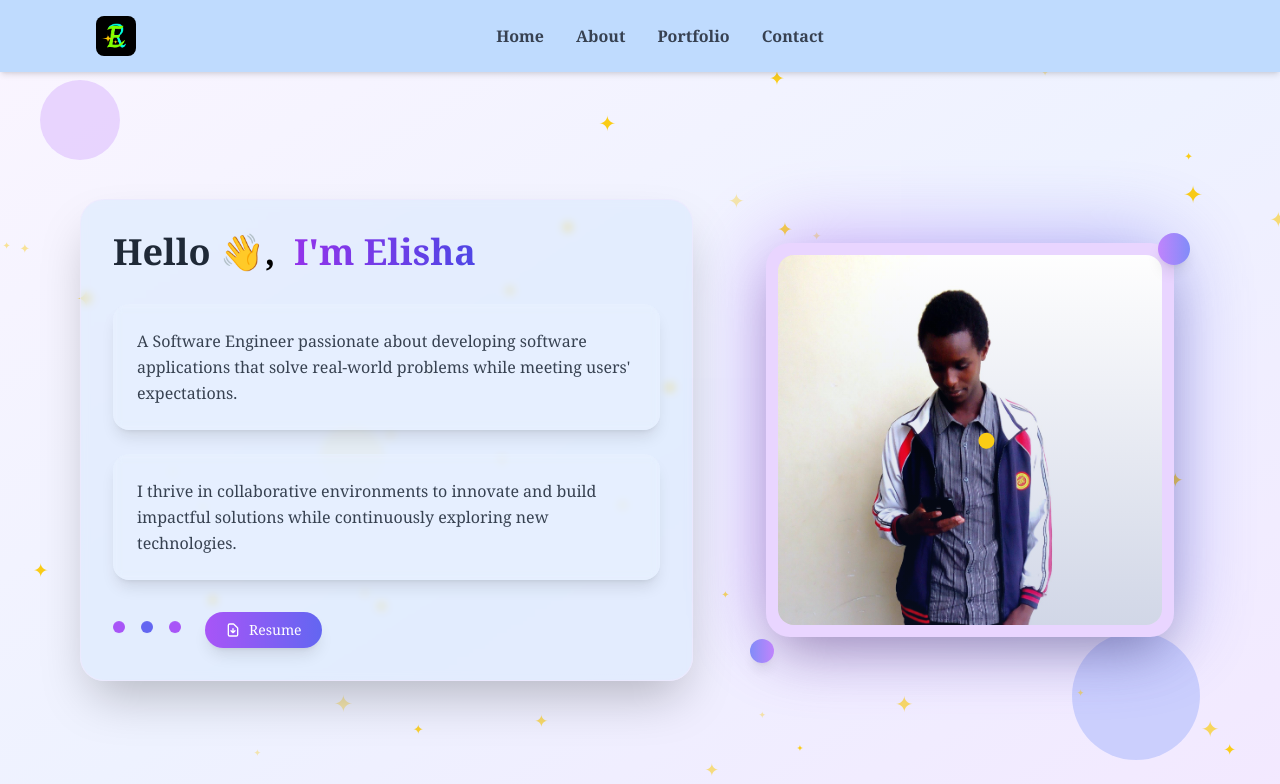
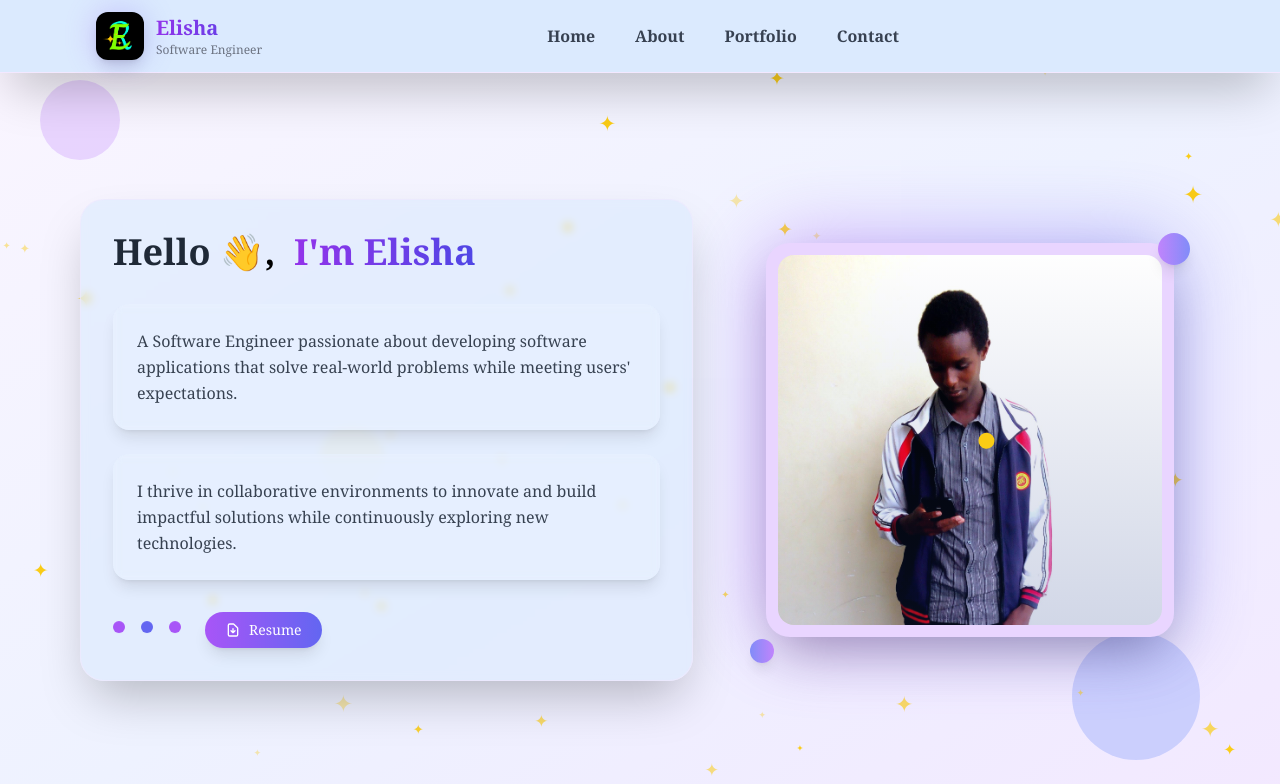
Before and after one commit to Elisha-Kiplangat/Portfolio-Website, a React (Vite) app: page / in a window 1280 px wide. Shown: the top 784 px of the page. Built offline with nearby package versions, Linux system fonts and the light colour scheme.

Commit message:
Nav refresh

```diff
--- a/src/components/Nav.tsx
+++ b/src/components/Nav.tsx
@@ -1,4 +1,5 @@
 import { useState } from 'react';
+import { motion } from 'framer-motion';
 import logo from '../assets/Logo.png'
 
 const Nav = () => {
@@ -9,67 +10,117 @@ const Nav = () => {
   };
 
   return (
-    <nav className="fixed top-0 left-0 w-full bg-blue-200 shadow-md py-4 md:px-20 font-serif z-50">
+    <nav className="fixed top-0 left-0 w-full bg-blue-100 backdrop-blur-md shadow-2xl py-3 md:px-20 font-serif z-50 border-b border-purple-100">
       <div className="container px-4 mx-auto flex justify-between items-center">
-        <div className="flex items-center">
-          <img
-            src={logo}
-            alt="logo"
-            className="w-10 h-10 rounded-lg"
+        <motion.div
+          className="flex items-center"
+          initial={{ opacity: 0, x: -20 }}
+          animate={{ opacity: 1, x: 0 }}
+          transition={{ duration: 0.5 }}
+        >
+          <div className="relative group">
+            <div className="absolute inset-0 bg-gradient-to-r from-purple-500 to-indigo-500 rounded-xl blur-lg opacity-30 group-hover:opacity-60 transition-opacity duration-300"></div>
+            <img
+              src={logo}
+              alt="logo"
+              className="relative w-12 h-12 rounded-xl shadow-lg transform group-hover:scale-110 transition-transform duration-300"
             />
+          </div>
+          <div className="ml-3">
+            <h1 className="text-xl font-bold bg-gradient-to-r from-purple-600 to-indigo-600 bg-clip-text text-transparent">
+              Elisha
+            </h1>
+            <p className="text-xs text-gray-500">Software Engineer</p>
+          </div>
+        </motion.div>
+
+        <div className="hidden sm:flex space-x-2 font-bold">
+          {['Home', 'About', 'Portfolio', 'Contact'].map((item, index) => (
+            <motion.a
+              key={item}
+              href={`#${item}`}
+              className="relative text-gray-700 hover:text-purple-600 px-4 py-2 rounded-full transition-all duration-300 group"
+              initial={{ opacity: 0, y: -20 }}
+              animate={{ opacity: 1, y: 0 }}
+              transition={{ delay: index * 0.1 + 0.3, duration: 0.5 }}
+            >
+              <span className="relative z-10">{item}</span>
+              <div className="absolute inset-0 bg-gradient-to-r from-purple-500 to-indigo-500 rounded-full opacity-0 group-hover:opacity-20 transition-opacity duration-300"></div>
+              <div className="absolute bottom-0 left-1/2 transform -translate-x-1/2 w-0 h-0.5 bg-gradient-to-r from-purple-500 to-indigo-500 group-hover:w-full transition-all duration-300"></div>
+            </motion.a>
+          ))}
         </div>
-        <div className="hidden sm:flex space-x-4 font-bold">
-          <a href="#Home" className="text-gray-700 hover:bg-purple-400 p-2 rounded">
-            Home
-          </a>
-          <a href="#About" className="text-gray-700 hover:bg-purple-400 p-2 rounded">
-            About
-          </a>
-          <a href="#Portfolio" className="text-gray-700 hover:bg-purple-400 p-2 rounded">
-            Portfolio
-          </a>
-          <a href="#Contact" className="text-gray-700 hover:bg-purple-400 p-2 rounded">
-            Contact
-          </a>
+
+        <div className="hidden sm:flex items-center space-x-4">
+          {/* <motion.button
+            className="bg-gradient-to-r from-purple-500 to-indigo-500 text-white px-6 py-2 rounded-full font-medium hover:from-purple-600 hover:to-indigo-600 transform hover:scale-105 transition-all duration-300 shadow-lg hover:shadow-xl"
+            initial={{ opacity: 0, x: 20 }}
+            animate={{ opacity: 1, x: 0 }}
+            transition={{ delay: 0.7, duration: 0.5 }}
+          >
+            Hire Me
+          </motion.button> */}
         </div>
-        <div className="hidden sm:flex space-x-4">
 
-        </div>
         <div className="sm:hidden flex items-center">
-          <button onClick={toggleMenu} className="text-gray-700 focus:outline-none">
-            <svg
+          <button
+            onClick={toggleMenu}
+            className="text-gray-700 focus:outline-none p-2 rounded-lg hover:bg-purple-100 transition-colors duration-300"
+          >
+            <motion.svg
               className="w-6 h-6"
               fill="none"
               stroke="currentColor"
               viewBox="0 0 24 24"
               xmlns="http://www.w3.org/2000/svg"
+              animate={{ rotate: isOpen ? 90 : 0 }}
+              transition={{ duration: 0.3 }}
             >
               <path
                 strokeLinecap="round"
                 strokeLinejoin="round"
                 strokeWidth="2"
-                d="M4 6h16M4 12h16M4 18h16"
-              ></path>
-            </svg>
+                d={isOpen ? "M6 18L18 6M6 6l12 12" : "M4 6h16M4 12h16M4 18h16"}
+              />
+            </motion.svg>
           </button>
         </div>
       </div>
-      {isOpen && (
-        <div className="sm:hidden flex flex-col items-center font-bold font-serif">
-          <a href="#Home" className="block text-gray-700 py-2 px-4 hover:bg-purple-400 p-2 rounded">
-            Home
-          </a>
-          <a href="#About" className="block text-gray-700 py-2 px-4 hover:bg-purple-400 p-2 rounded">
-            About
-          </a>
-          <a href="#Portfolio" className="block text-gray-700 py-2 px-4 hover:bg-purple-400 p-2 rounded">
-            Portfolio
-          </a>
-          <a href="#Contact" className="block text-gray-700 py-2 px-4 hover:bg-purple-400 p-2 rounded">
-            Contact
-          </a>
+
+      {/* Mobile Menu */}
+      <motion.div
+        className={`sm:hidden ${isOpen ? 'block' : 'hidden'} bg-white/95 backdrop-blur-md border-t border-purple-100 shadow-lg`}
+        initial={{ opacity: 0, height: 0 }}
+        animate={{
+          opacity: isOpen ? 1 : 0,
+          height: isOpen ? 'auto' : 0
+        }}
+        transition={{ duration: 0.3 }}
+      >
+        <div className="flex flex-col items-center font-bold font-serif py-4 space-y-2">
+          {['Home', 'About', 'Portfolio', 'Contact'].map((item, index) => (
+            <motion.a
+              key={item}
+              href={`#${item}`}
+              className="block text-gray-700 py-3 px-6 hover:bg-gradient-to-r hover:from-purple-100 hover:to-indigo-100 hover:text-purple-600 rounded-lg transition-all duration-300 w-full text-center"
+              initial={{ opacity: 0, x: -20 }}
+              animate={{ opacity: isOpen ? 1 : 0, x: isOpen ? 0 : -20 }}
+              transition={{ delay: index * 0.1, duration: 0.3 }}
+              onClick={() => setIsOpen(false)}
+            >
+              {item}
+            </motion.a>
+          ))}
+          <motion.button
+            className="bg-gradient-to-r from-purple-500 to-indigo-500 text-white px-8 py-3 rounded-full font-medium hover:from-purple-600 hover:to-indigo-600 transform hover:scale-105 transition-all duration-300 shadow-lg hover:shadow-xl mt-4"
+            initial={{ opacity: 0, y: 20 }}
+            animate={{ opacity: isOpen ? 1 : 0, y: isOpen ? 0 : 20 }}
+            transition={{ delay: 0.4, duration: 0.3 }}
+          >
+            Hire Me
+          </motion.button>
         </div>
-      )}
+      </motion.div>
     </nav>
   );
 };
```
